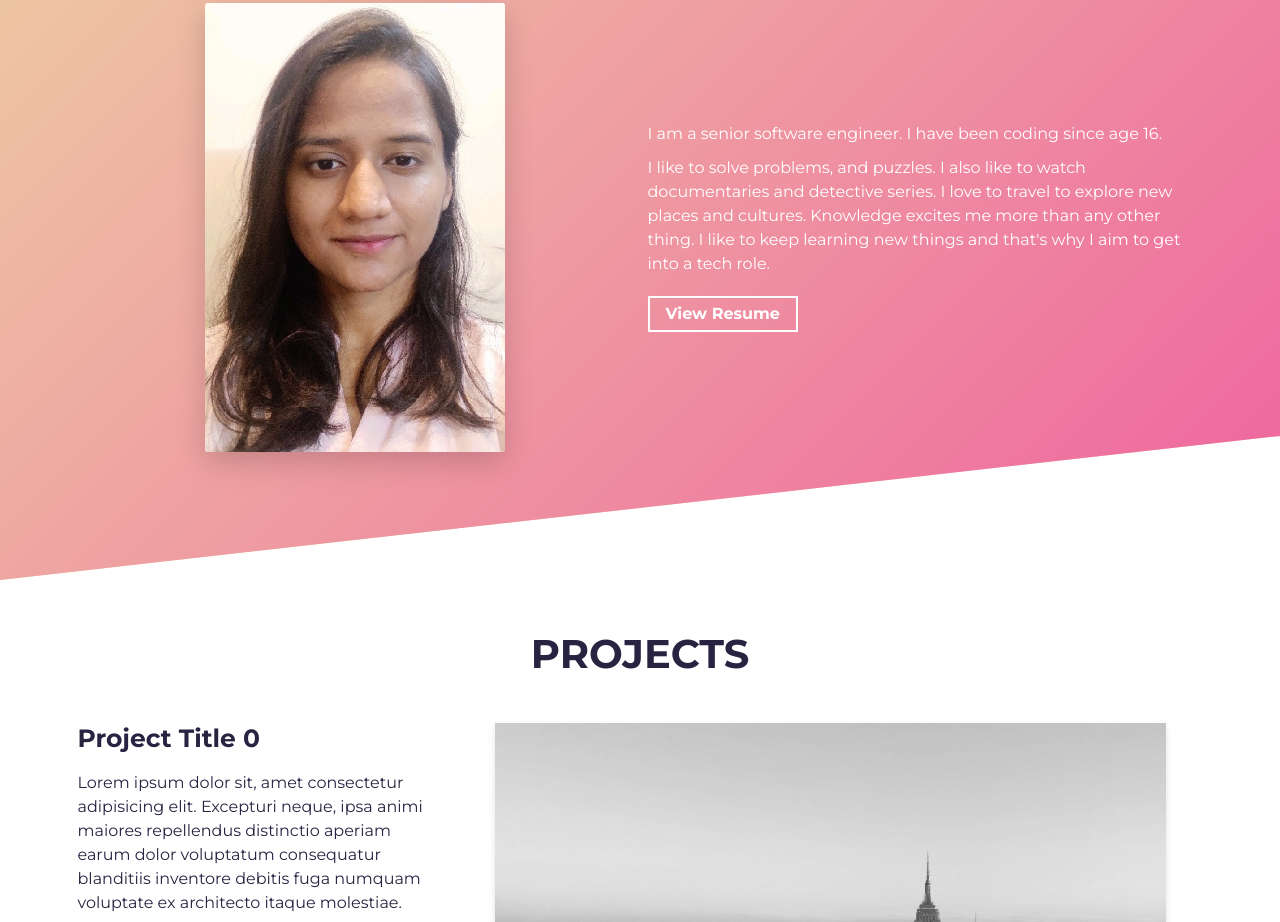
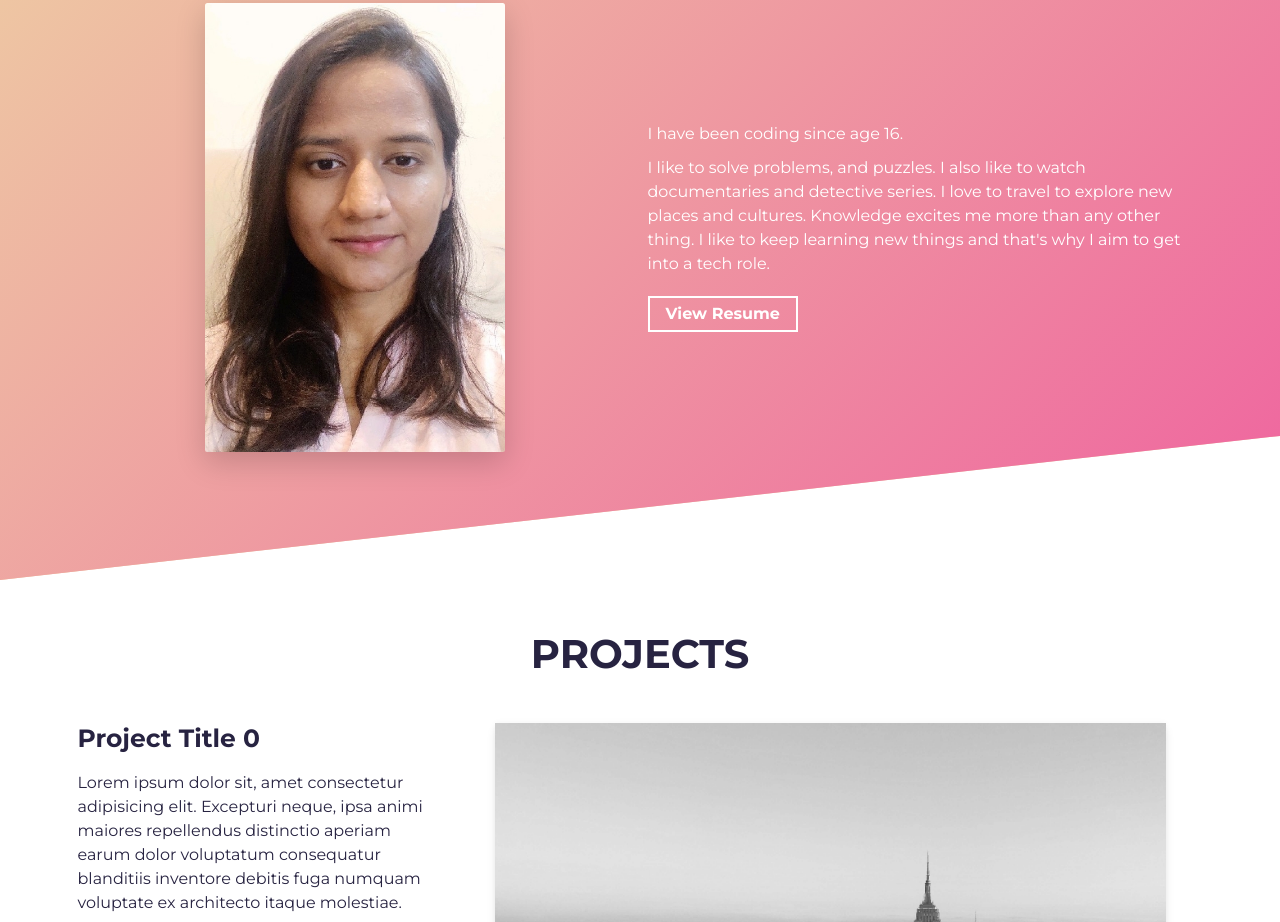
Before and after one commit to Mansvini/Portfolio, a website built with Parcel: page src/index.html in a window 1280 px wide. Shown: the part 940-1862 px from the top of the page. Built offline with nearby package versions, Linux system fonts and the light colour scheme.

Commit message:
Updating

```diff
--- a/package.json
+++ b/package.json
@@ -20,7 +20,7 @@
   },
   "homepage": "https://github.com/cobidev/simplefolio#readme",
   "devDependencies": {
-    "@parcel/transformer-sass": "^2.0.1",
+    "@parcel/transformer-sass": "^2.2.1",
     "parcel": "^2.0.1",
     "prettier": "^2.4.1"
   },
--- a/src/index.html
+++ b/src/index.html
@@ -79,7 +79,6 @@
           <div class="col-md-6 col-sm-12">
             <div class="about-wrapper__info load-hidden">
               <p class="about-wrapper__info-text">
-                I am a senior software engineer.
                 I have been coding since age 16.
               </p>
               <p class="about-wrapper__info-text">
```
Also changed, not shown: dist/favicon.887424ff.png (added), dist/index.html, dist/profile.89e3e5c0.jpg (added), dist/project.0b14f8de.jpg (added), 5 other files.
